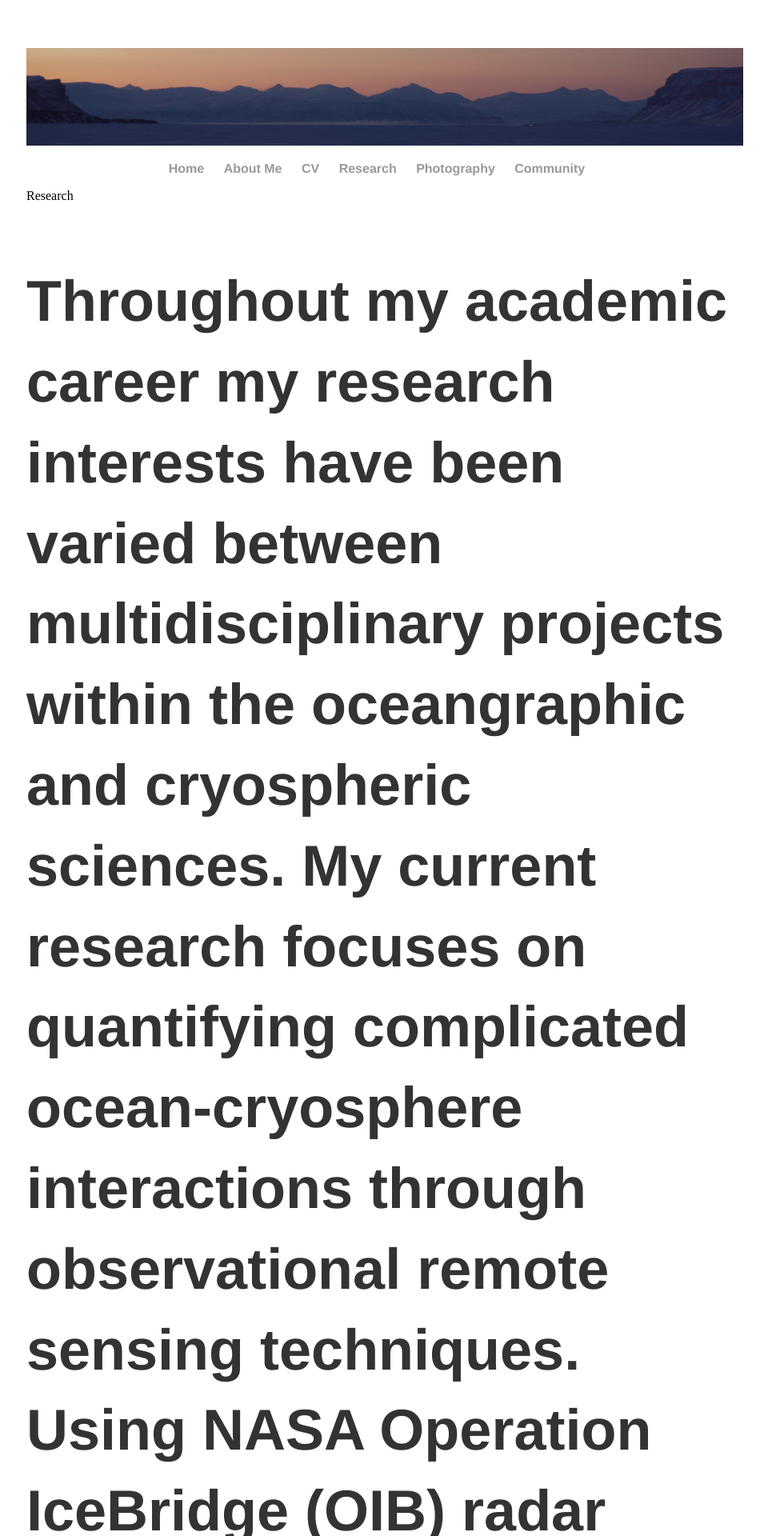
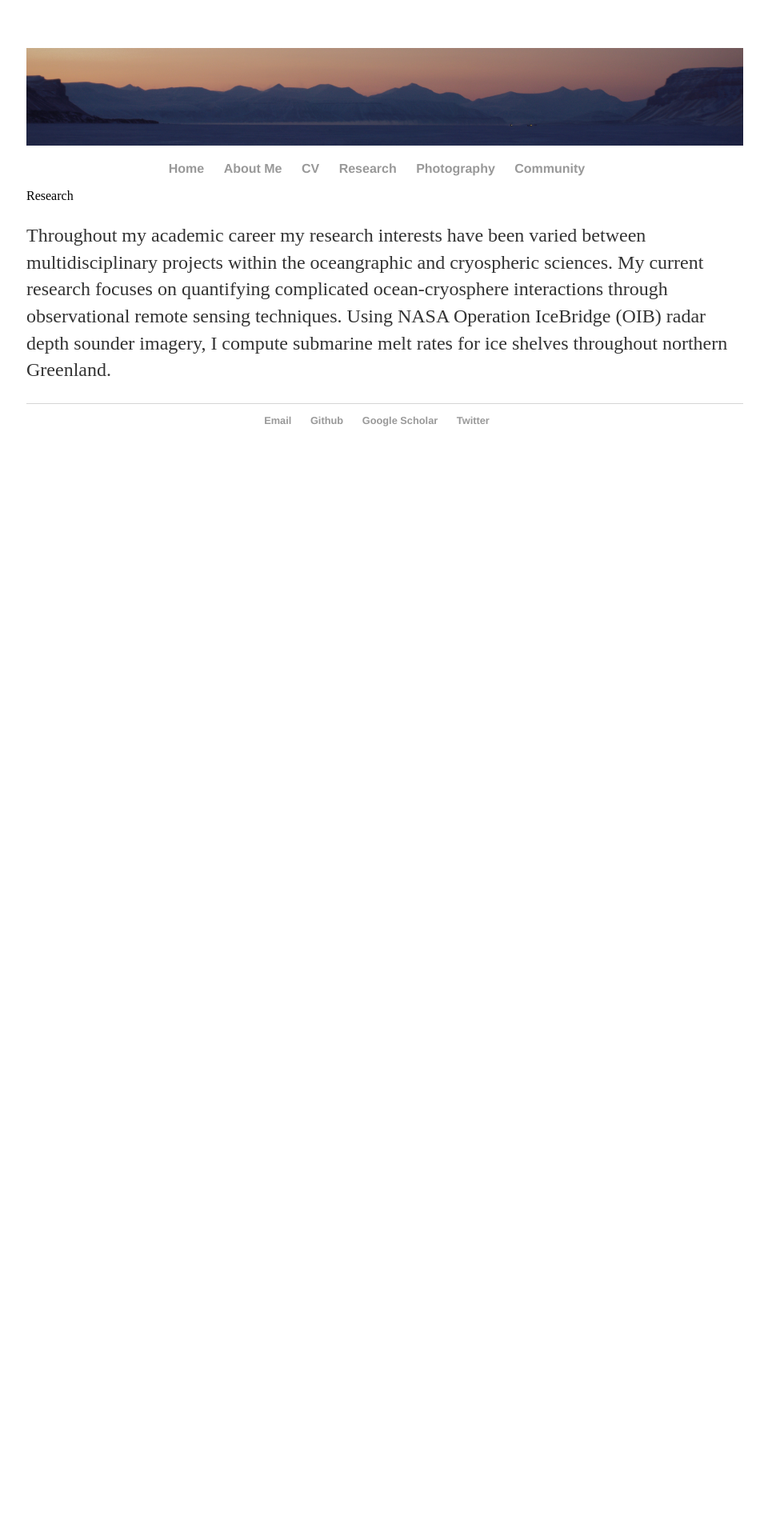
Before and after one commit to Cbarnett207/CBarnett207.github.io, a Jekyll site: the page built from research/index.html, in a window 1280 px wide. Shown: the top 1920 px of the page at 80% size, without its empty margins (159-1119 px from the left). Built offline with Jekyll 4.4.1, drawn with Linux system fonts in a browser that asks for light colours; after the commit the page ends 900 px from its top, so only the background shows below that.

Commit message:
update header and reduce font size
reduce size

```diff
--- a/research/index.html
+++ b/research/index.html
@@ -3,7 +3,7 @@ layout: default
 title: Cody Barnett, M.S. | Research
 ---
 <div class="blurb">
-  <div aling="center"<h1>Research<h1>
+  <div aling="center"<h1>Research</h1>
     <p>Throughout my academic career my research interests have been varied between multidisciplinary projects within the oceangraphic
       and cryospheric sciences. My current research focuses on quantifying complicated ocean-cryosphere interactions through observational
       remote sensing techniques. Using NASA Operation IceBridge (OIB) radar depth sounder imagery, I compute submarine melt rates for ice
```
